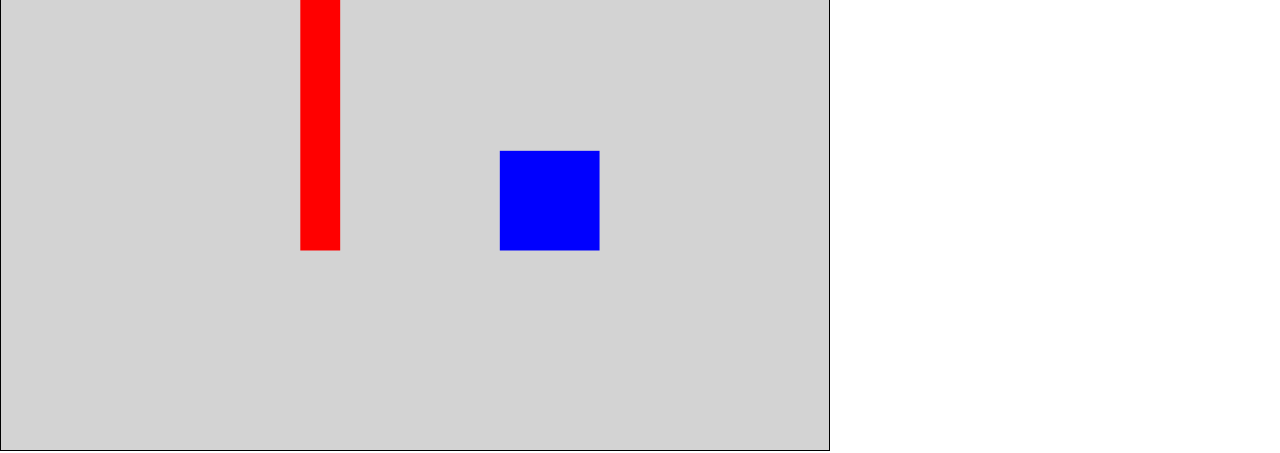
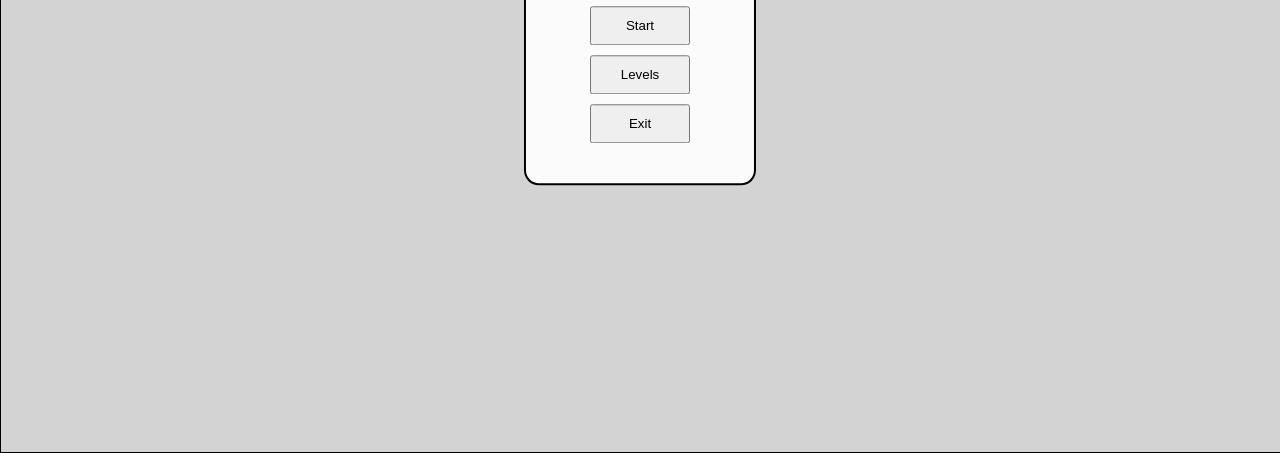
Before and after one commit to Grqeen/ProjetJeuxWeb, a plain HTML site: page ProjetCanvas1/index.html in a window 1280 px wide. Shown: the part 349-802 px from the top of the page. Drawn offline with Linux system fonts and the light colour scheme.

Commit message:
Ajout du menu de jeu avec gestion des boutons Start, Exit et Levels, et mise à jour du style CSS pour le menu.

```diff
--- a/ProjetCanvas1/css/style.css
+++ b/ProjetCanvas1/css/style.css
@@ -17,3 +17,28 @@ body{
 #myCanvas{
     display: block;
 }
+
+#gameMenu {
+    position: absolute;
+    top: 50%;
+    left: 50%;
+    transform: translate(-50%, -50%);
+    text-align: center;
+    background-color: rgba(255, 255, 255, 0.9);
+    padding: 30px;
+    border-radius: 15px;
+    border: 2px solid black;
+    z-index: 10;
+}
+
+#gameMenu h1 {
+    margin-top: 0;
+}
+
+#gameMenu button {
+    display: block;
+    width: 100px;
+    margin: 10px auto;
+    padding: 10px;
+    cursor: pointer;
+}
--- a/ProjetCanvas1/index.html
+++ b/ProjetCanvas1/index.html
@@ -1,13 +1,23 @@
 <html lang="fr">
+
 <head>
-        <title>Projet Canvas</title>
+    <title>Blob Escape</title>
     <meta charset="utf-8">
     <link rel="stylesheet" href="css/style.css">
     <script src="js/script.js" type="module"></script>
 </head>
+
 <body>
-        <div class="headerCanvas">
+    <div id="gameMenu">
+        <h1>Blob Escape</h1>
+        <button id="startButton">Start</button>
+        <button id="LevelsButton">Levels</button>
+        <button id="exitButton">Exit</button>
+    </div>
+    <div id="menuStart">
         <canvas id="myCanvas"></canvas>
     </div>
+
 </body>
+
 </html>
--- a/ProjetCanvas1/js/Game.js
+++ b/ProjetCanvas1/js/Game.js
@@ -22,8 +22,8 @@ export default class Game {
         this.objetsGraphiques.push(this.player);
 
         // Un objert qui suite la souris, juste pour tester
-        this.objetSouris = new ObjetSouris(200, 200, 25, 25, "orange");
-        this.objetsGraphiques.push(this.objetSouris);
+        //this.objetSouris = new ObjetSouris(200, 200, 25, 25, "orange");
+        //this.objetsGraphiques.push(this.objetSouris);
 
 
         // On cree deux obstacles
--- a/ProjetCanvas1/js/script.js
+++ b/ProjetCanvas1/js/script.js
@@ -5,27 +5,44 @@ import Game from "./Game.js";
 window.onload = init;
 
 async function init() {
-   // On recupère le canvas
     let canvas = document.querySelector("#myCanvas");
+    let menu = document.querySelector("#gameMenu");
+    let startBtn = document.querySelector("#startButton");
+    let exitBtn = document.querySelector("#exitButton");
+    let levelsBtn = document.querySelector("#LevelsButton");
 
-   // On gère le redimensionnement pour que le canvas prenne tout l'écran
     function resizeCanvas() {
-       let sidebarWidth = 450; // Largeur du petit canvas à droite
-
+        let sidebarWidth = 450;
+        let sidebarWidthStartMenu = 0;
+        if (menu.style.display !== "none") {
+            canvas.width = window.innerWidth - sidebarWidthStartMenu;
+        } else {
             canvas.width = window.innerWidth - sidebarWidth;
+        }
         canvas.height = window.innerHeight;
     }
-   // Appel initial
     resizeCanvas();
-   // Appel quand la fenêtre change de taille
     window.addEventListener('resize', resizeCanvas);
 
-   // On cree une instance du jeu
     let game = new Game(canvas);
-    // ici on utilise await car la méthode init est asynchrone
-    // typiquement dans init on charge des images, des sons, etc.
     await game.init();
 
-    // on peut démarrer le jeu
+    startBtn.onclick = () => {
+        menu.style.display = "none";
+        resizeCanvas();
         game.start();
+    };
+
+    // Gestion du bouton Exit
+    exitBtn.onclick = () => {
+        if (confirm("Voulez-vous vraiment quitter ?")) {
+            window.close();
+            window.location.href = "about:blank";
         }
+    };
+
+    // Gestion du bouton Levels
+    levelsBtn.onclick = () => {
+        alert("La sélection des niveaux n'est pas encore implémentée.");
+    };
+}
```
Lines whose indentation alone changed are shown as unchanged.
